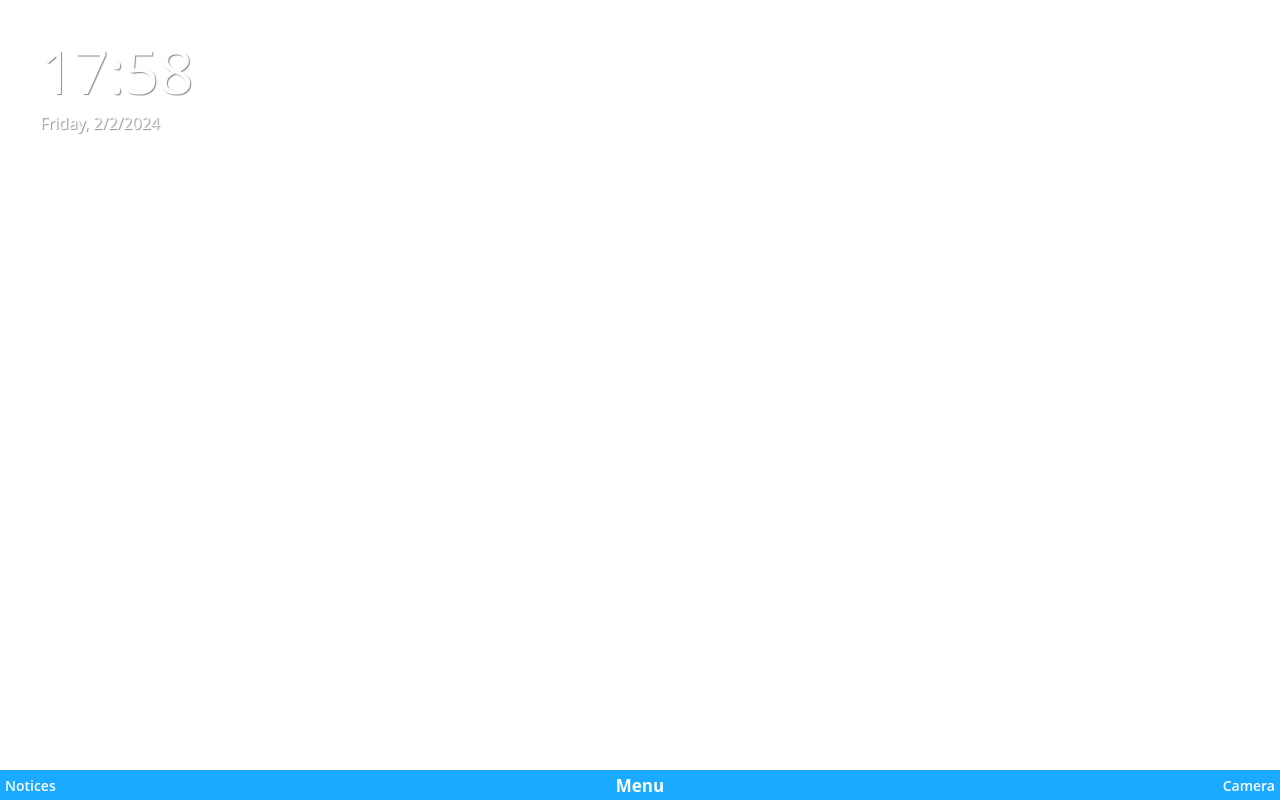
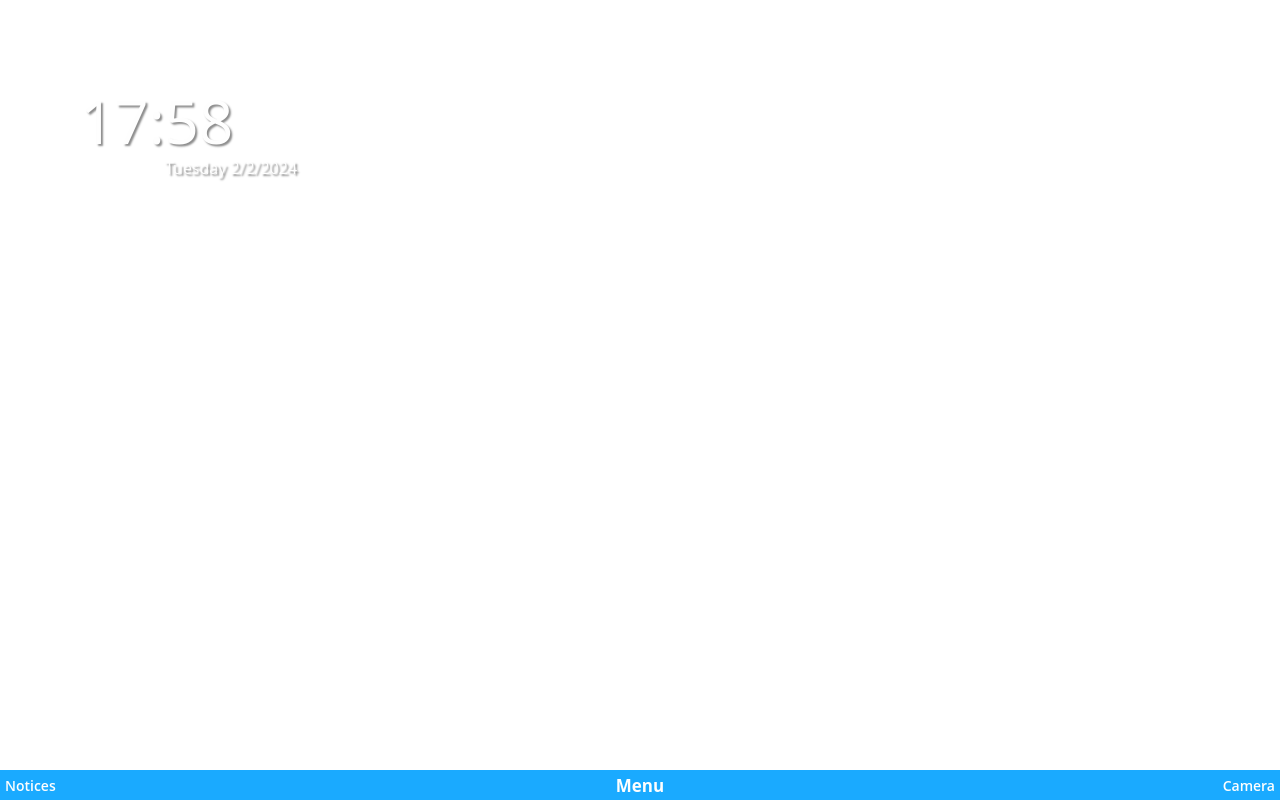
Before and after one commit to tuandatdavid/kaios-metro-launcher, a website built with webpack: page src/index.template.html in a window 1280 px wide. Built offline with nearby package versions, Linux system fonts and the light colour scheme.

Commit message:
oh yea, clock looks better (Better position)

```diff
--- a/src/components/clock.css
+++ b/src/components/clock.css
@@ -1,8 +1,8 @@
 .clock {
-  margin-top: 30px;
-  padding: 0 5px 0 40px;
+  margin-top: 80px;
+  padding: 0 5px 0 80px;
   color: var(--color-text);
-  text-shadow: 1px 1px 1px var(--color-text-gray);
+  text-shadow: 2px 2px 2px var(--color-text-gray);
   flex-grow: 1;
 }
 .clock-dig, .clock-colon {
@@ -11,3 +11,8 @@
 .clock-colon:after {
   content: ":";
 }
+.clock-date {
+  padding-left: 85px;
+  padding-right: 5px;
+  margin-top: -5px;
+}
--- a/src/components/clock.js
+++ b/src/components/clock.js
@@ -73,7 +73,7 @@ export default class Clock extends Co {
       return;
     }
     this.date.textContent =
-      weekdays[d.getDay()] + ', ' + d.toLocaleDateString();
+      weekdays [d.getDate()] + ' ' + d.toLocaleDateString();
     this.lastHours = hr;
     this.lastMinutes = mi;
     let hr1 = Math.floor(hr / 10);
```
